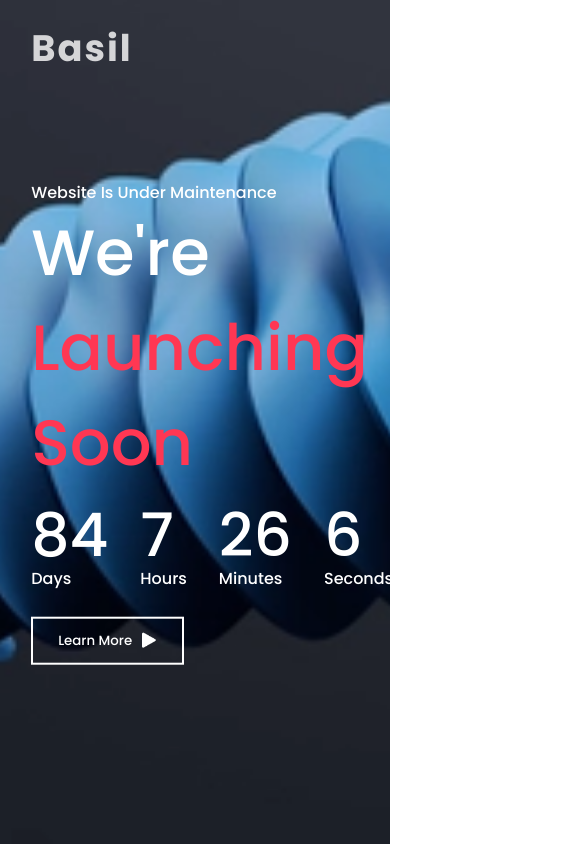
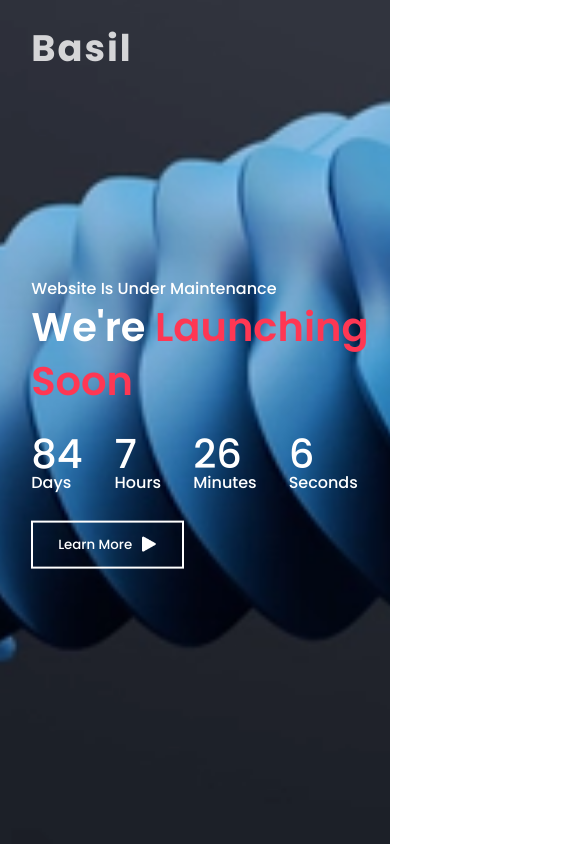
Before and after one commit to iambasilp/Coming-Soon-Counter, a plain HTML site: page index.html in a window 390 px wide. Shown: the top 844 px of the page, 585 px wide, since content can reach past the window. Drawn offline with Linux system fonts and the light colour scheme.

Commit message:
some mediaQuery added

```diff
--- a/style.css
+++ b/style.css
@@ -5,7 +5,9 @@
   box-sizing: border-box;
   font-family: "Poppins", sans-serif;
 }
+
 .container{
+    overflow: hidden;
     width: 100vw;
     height: 100vh;
     background:black url(./images/background.png);
@@ -82,3 +84,19 @@
         opacity: 1;
     }
 }
+
+@media  (max-width:500px) {
+    .container{
+
+    }
+    .content h1{
+        line-height: 134%;
+        font-weight: 600;
+        font-size: 40px;
+        margin-bottom: 1rem;
+    }
+    .launch-time div p{
+        font-size: 40px;
+    }
+
+}
```
